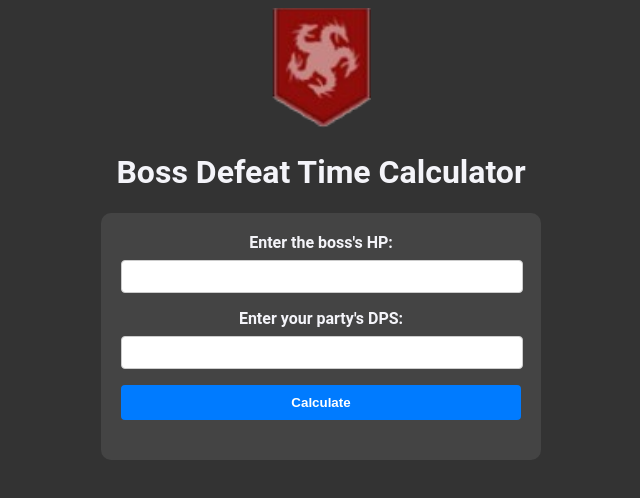
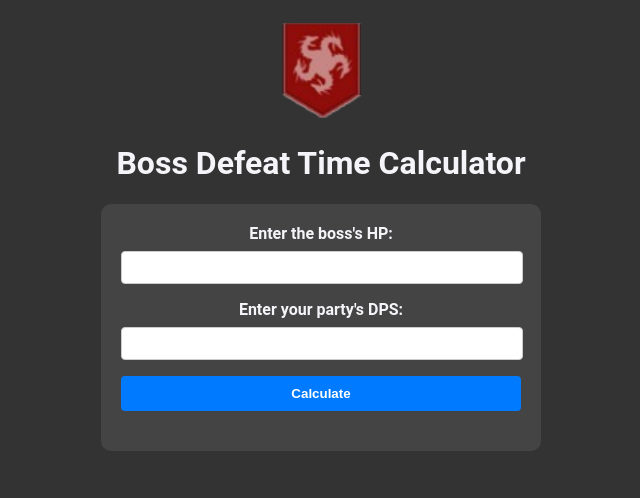
Before and after one commit to rcastilhodematos/rcastilhodematos.github.io, a plain HTML site: page index.html in a window 1280 px wide. Shown: the whole page, without its empty margins (319-959 px from the left). Drawn offline with Linux system fonts and the light colour scheme.

Commit message:
banner resize

```diff
--- a/index.html
+++ b/index.html
@@ -11,8 +11,9 @@
         }
 
         img {
-            width: 100px;
-            height: 120px
+            padding-top: 15px;
+            width: 80px;
+            height: 96px
         }
 
         .container {
```
